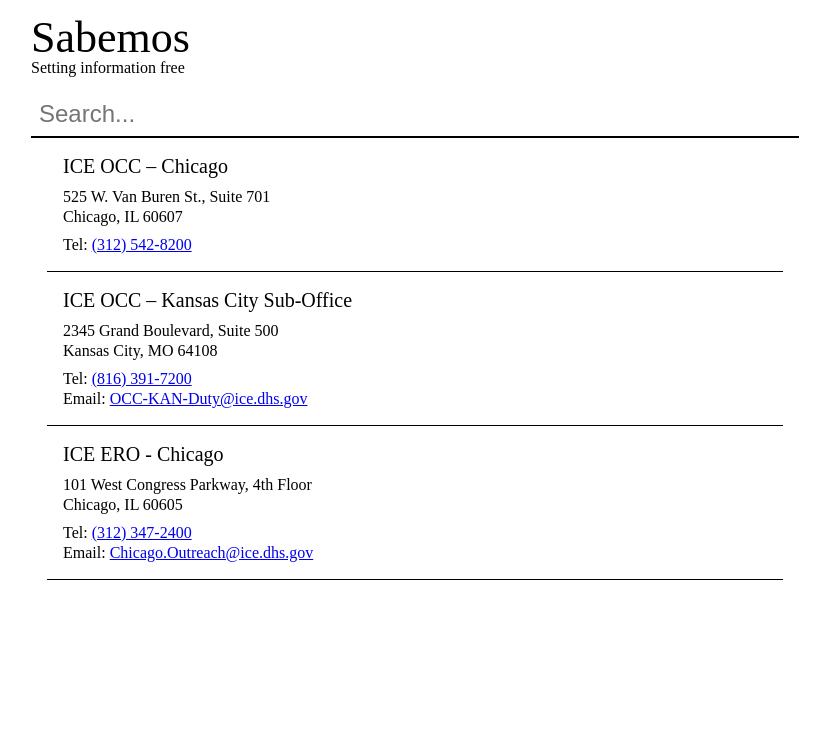
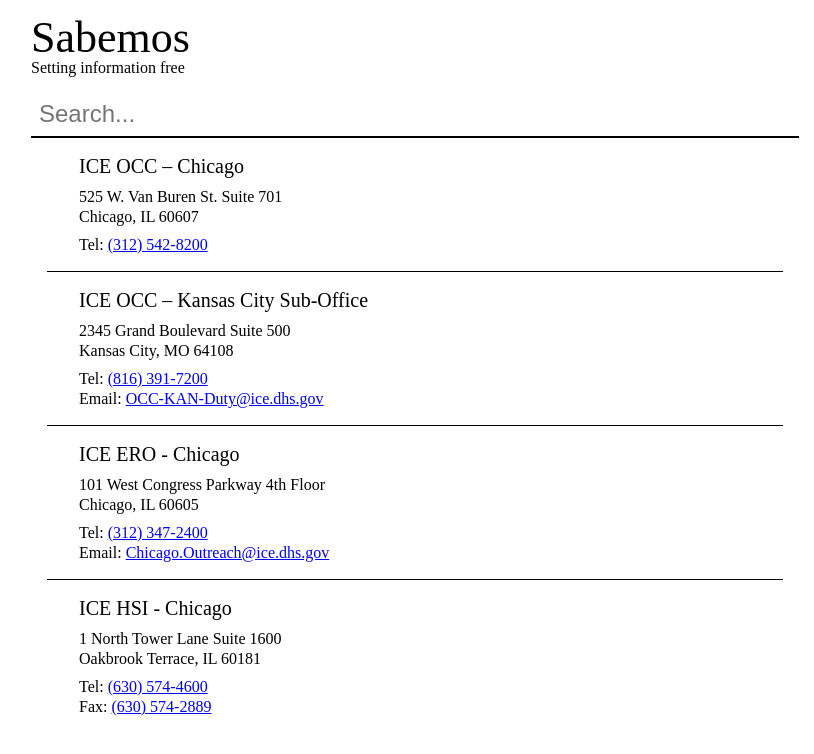
Before and after one commit to fabulascode/sabemos, a React (Create React App) app in the folder packages/web/: page / in a window 1280 px wide. Shown: the top 754 px of the page, without its empty margins (225-1039 px from the left). Built offline with nearby package versions, Linux system fonts and the light colour scheme.

Commit message:
more styling

```diff
--- a/packages/web/src/LocationInfo.tsx
+++ b/packages/web/src/LocationInfo.tsx
@@ -1,10 +1,9 @@
 import React from "react";
 import { css } from "glamor";
 
-export default function LocationInfo({ name, tel, address, email }: any) {
+export default function LocationInfo({ name, tel, address, fax, email }: any) {
   const style = css({
-    padding: "1rem",
-    borderBottom: "1px black solid",
+    padding: "1rem 2rem",
     lineHeight: 1.25
   });
 
@@ -22,7 +21,7 @@
       <h2 {...headingStyle}>{name}</h2>
       <div {...addressStyle}>
         <p>
-          {address.line1}, {address.line2}
+          {address.line1} {address.line2}
         </p>
         <p>
           {address.city}, {address.state} {address.zip}
@@ -33,6 +32,11 @@
           Tel: <a href={"tel:" + tel}>{tel}</a>
         </p>
       )}
+      {fax && (
+        <p>
+          Fax: <a href={"tel:" + fax}>{fax}</a>
+        </p>
+      )}
       {email && (
         <p>
           Email: <a href={"mailto:" + email}>{email}</a>
--- a/packages/web/src/LocationList.tsx
+++ b/packages/web/src/LocationList.tsx
@@ -7,10 +7,16 @@
   const style = css({
     padding: "0 1rem"
   });
+
+  const itemStyle = css({
+    ":not(:last-child)": {
+      borderBottom: "1px black solid"
+    }
+  });
   return (
     <ol {...style}>
       {locationData.map(location => (
-        <li>
+        <li {...itemStyle}>
           <LocationInfo {...location} />
         </li>
       ))}
--- a/packages/web/src/locationDataMock.ts
+++ b/packages/web/src/locationDataMock.ts
@@ -60,5 +60,17 @@
       }
     ],
     email: "Chicago.Outreach@ice.dhs.gov"
+  },
+  {
+    name: "ICE HSI - Chicago",
+    address: {
+      line1: "1 North Tower Lane",
+      line2: "Suite 1600",
+      city: "Oakbrook Terrace",
+      state: "IL",
+      zip: "60181"
+    },
+    tel: "(630) 574-4600",
+    fax: "(630) 574-2889"
   }
 ];
```
